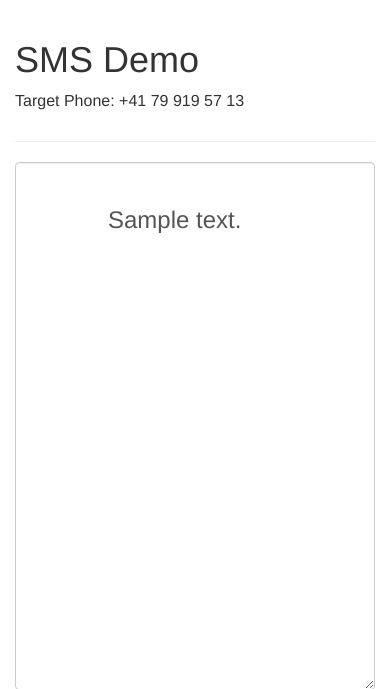
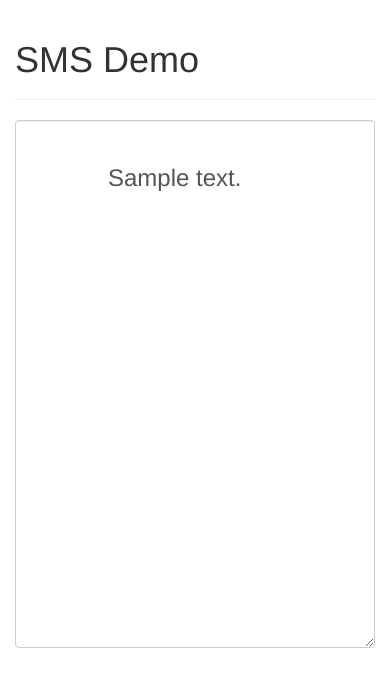
Before and after one commit to passuf/blackhole, a Python web app: template templates/bucket/show.html in a window 390 px wide. Shown: the top 689 px of the page. Run offline with Jinja, Linux system fonts and the light colour scheme; the template is opened without the code that fills it: most values are stand-ins (such as "Sample title", 1, 10 or a date in 2020); some libraries are stand-ins or nearby versions.

Commit message:
Do not show phone number

```diff
--- a/templates/bucket/show.html
+++ b/templates/bucket/show.html
@@ -26,7 +26,6 @@
 
     <div class="page-header">
         <h1>SMS Demo</h1>
-        <p class="lead">Target Phone: +41 79 919 57 13</p>
     </div>
     <textarea class="form-control" rows="15" id="textarea_id" style="font-size: 24px;">
         {% for r in requests %}
```
